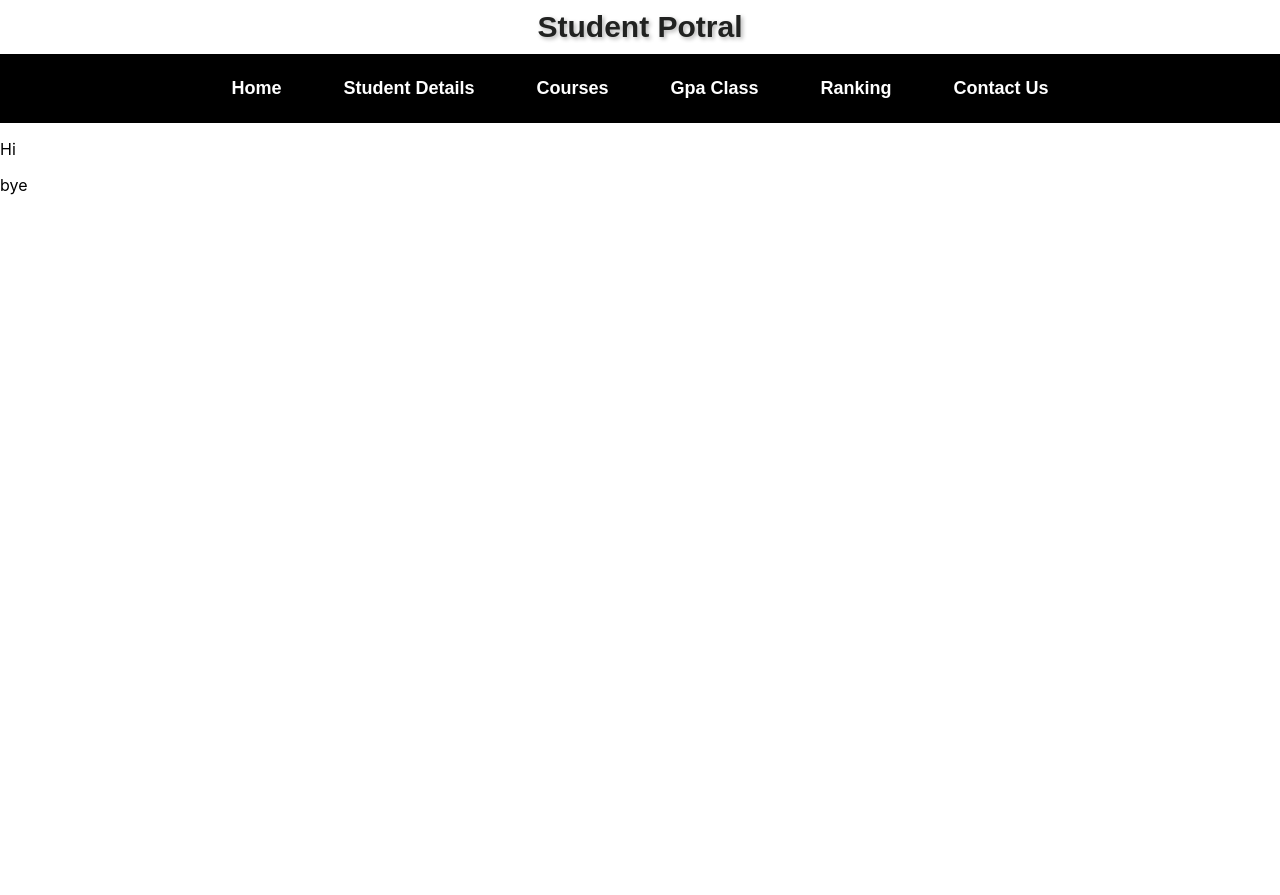
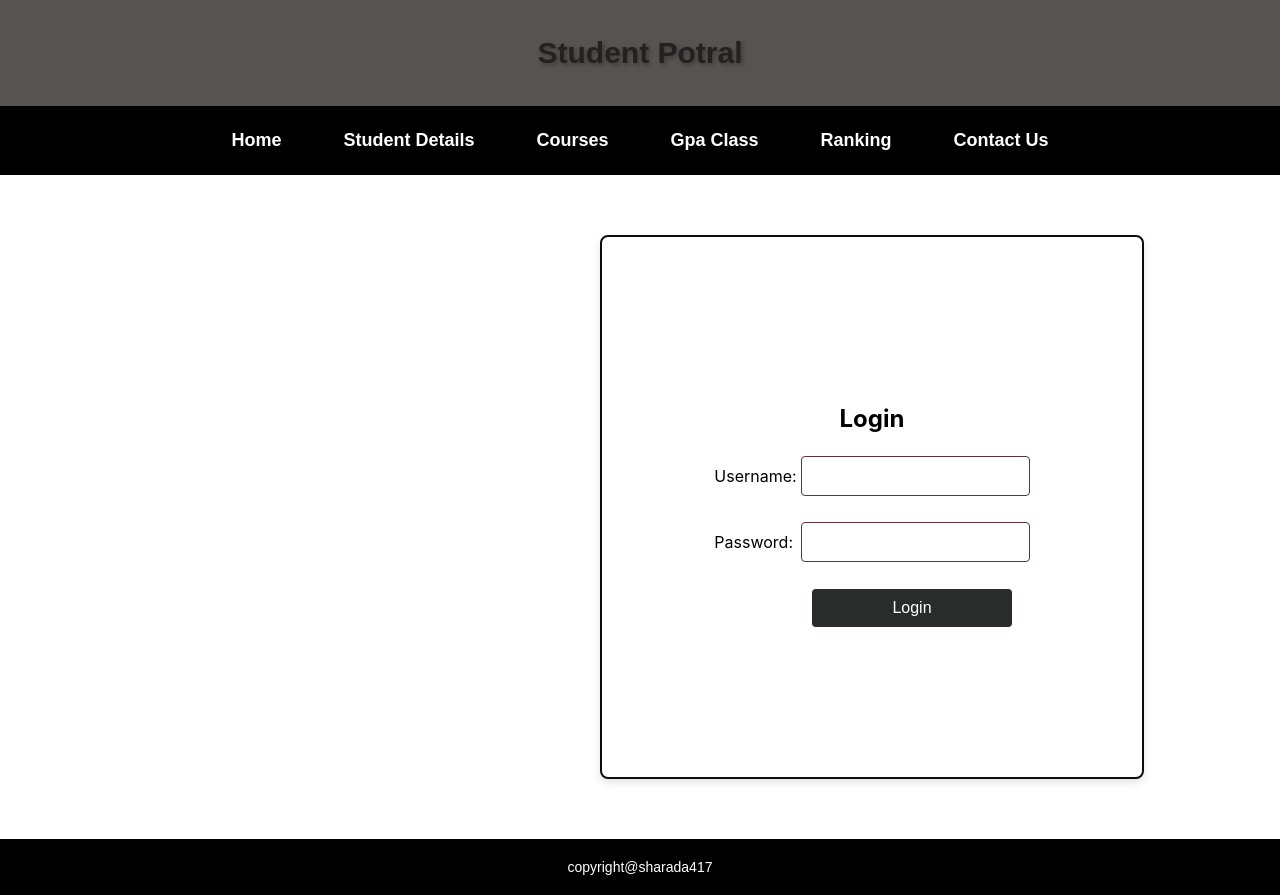
Before and after one commit to sharada0417/Student_Potral_App, a React (Create React App) app: page / in a window 1280 px wide. Before the commit the page ends 800 px from the top, so only its background shows below. Built offline with nearby package versions, Linux system fonts and the light colour scheme.

Commit message:
complete all the pages

```diff
--- a/src/components/Course.css
+++ b/src/components/Course.css
@@ -4,8 +4,10 @@
     gap: 20px;
     padding: 10px;
     margin-top: 10px;
-    margin-left: 80px;
+    margin-left: 10px;
+    margin-bottom: 10px;
     height: auto;
+    margin-right: 40px;
 }
 
 .left,
@@ -15,22 +17,35 @@
     flex-direction: column;
     gap: 20px;
     margin-left: 40px;
+    margin-top: 30px;
 }
 
 .cards-container {
     display: flex;
     flex-wrap: wrap;
-    gap: 20px;
+    gap: 20px;/* Adds a black border around the entire container */
+    padding: 20px; /* Adds padding inside the container */
+    margin-top: -30px;
+    border: 2px solid black;
 }
 
 .cards-container .card {
     flex: 0 0 calc(33.333% - 10px);
+    border: 2px solid black; /* Adds a black border around each card */
+    padding: 10px; /* Adds padding inside each card */
+    margin-left: 70px;
+    border: 2px solid black;
 }
 
-  h1 {
+.subtitles{
     align-items: baseline;
+    margin-left: 300px;
 }
 
-  .end{
+.end {
     height: 10px;
 }
+
+.endof{
+    margin-top: 90px;
+}
--- a/src/components/Course.js
+++ b/src/components/Course.js
@@ -34,8 +34,8 @@ function Course() {
     <>
       <div className="full">
         <div className="left">
-          <h1>Online Course</h1>
           <div className="cards-container">
+          <h1 className="subtitles">Online Course</h1>
             {leftCards.map((card, index) => (
               <Card
                 key={index}
@@ -50,8 +50,8 @@ function Course() {
           </div>
         </div>
         <div className="right">
-          <h1>Physical Course</h1>
           <div className="cards-container">
+          <h1 className="subtitles">Physical Course</h1>
             {rightCards.map((card, index) => (
               <Card
                 key={index}
@@ -69,7 +69,7 @@ function Course() {
       <div className="end">
 
       </div>
-      <div>
+      <div className="endof">
         <Footer />
       </div>
     </>
--- a/src/components/GpaCal.css
+++ b/src/components/GpaCal.css
@@ -40,8 +40,7 @@ form label {
     font-size: 14px;
     margin-bottom: 2px; /* Minimal space between label and input */
     text-align: left;
-    width: 100%;
-    margin-top: -10px;
+    width: 100%;        /* Ensure labels take full width */
 }
 
 /* Style the inputs */
@@ -88,3 +87,7 @@ form button:hover {
 .ordinary-gpa {
     color: red;
 }
+
+.sub-title{
+    margin-left: 1000px;
+}
--- a/src/components/GpaCal.js
+++ b/src/components/GpaCal.js
@@ -64,7 +64,7 @@ function GpaCal(){
         <>
         <div className='fulldiv'>
             <div className='studentlist'>
-            <h2><center>Student List</center></h2>
+            <h2 ><center>Student List</center></h2>
             <form onSubmit={handleSubmit}>
                 <label>Registration number: </label>
                 <input
--- a/src/components/Home.css
+++ b/src/components/Home.css
@@ -53,9 +53,9 @@
 }
 
 /* Styling for the bottom space */
-.end {
-    margin-top: 20px; /* Adds spacing from the top */
-    height: 30px; /* Sets the height of the element */
+.end {/* Adds spacing from the top */
+    height: 30px;
+    margin-bottom: -100px; /* Sets the height of the element */
 }
 
 /* Styling for the last text */
@@ -66,3 +66,7 @@
     margin-top: 20px; /* Add space at the top */
     font-family: Arial, sans-serif; /* Use a clean font */
 }
+
+.beforeend{
+    margin-top: 70px;
+}
--- a/src/components/Home.js
+++ b/src/components/Home.js
@@ -32,14 +32,15 @@ function Home(){
             </div>
             <div className="card4">
             <FaCalculator className='log4'/>
-            <p className='text4'> GPA Calculator </p>
+            <p className='text4'> GPA Class </p>
             </div>
             </div>
-            <div>
-                <p className='lasttext'>Please log in to continue  <Link to='/login'>Login</Link></p> {/* Use Link for navigation */}
+            <div className='beforeend'>
+                <p className='lasttext'>Please log in to continue  <Link to='/'>Login</Link></p> {/* Use Link for navigation */}
             </div>
-            <div className='end'></div>
+            <div className='end'>
             <Footer/>
+            </div>
         </>
     );
 }
--- /dev/null
+++ b/src/components/Login.css
@@ -0,0 +1,66 @@
+/* Medium-sized flex container to center the content with a border */
+.my-fulldiv {
+    display: flex;
+    justify-content: center; /* Centers content horizontally */
+    align-items: center; /* Centers content vertically */
+    flex-direction: column; /* Align elements vertically */
+    height: 500px; /* Set the height of the container to 80% of the viewport height */
+    width: 500px; /* Set the width to a fixed value (e.g., 500px) */
+    padding: 20px; /* Add space around the content */
+    border: 2px solid #0e0d0d; /* Adds a border around the container */
+    border-radius: 8px; /* Rounded corners for the border */
+    box-shadow: 0 4px 8px rgba(0, 0, 0, 0.1); /* Optional shadow for depth */
+}
+
+/* Title styling */
+.my-fulldiv h1 {
+    text-align: center;
+    font-size: 24px;
+    margin-bottom: 20px; /* Adds space below the title */
+}
+
+/* Form styling */
+.my-fulldiv form {
+    display: flex;
+    flex-direction: column; /* Align form elements in a column */
+    gap: 15px; /* Adds space between form fields */
+    width: 100%;
+}
+
+/* Input field and label styling */
+.my-fulldiv label {
+    font-size: 16px;
+    margin-bottom: 5px; /* Adds space between label and input */
+}
+
+.my-fulldiv input {
+    padding: 10px;
+    font-size: 16px;
+    border: 1px solid #5e3636;
+    border-radius: 4px;
+}
+
+/* Button styling */
+.my-fulldiv button {
+    width: 40%;
+    padding: 10px;
+    margin-top: 20px;
+    background-color: #292c2a;
+    color: white;
+    border: none;
+    border-radius: 4px;
+    cursor: pointer;
+    font-size: 16px;
+    margin-left: 80px; /* Increased button text size */
+}
+
+/* Button hover effect */
+.my-fulldiv button:hover {
+    background-color: #2c312c;
+}
+
+.my-outlier{
+    margin-top: 60px;
+    margin-left: 600px;
+    margin-bottom: 60px;
+}
--- a/src/components/Login.js
+++ b/src/components/Login.js
@@ -1,8 +1,51 @@
+import { useState } from "react";
+import { useNavigate } from "react-router-dom";
+import './Login.css'
+import Footer from "./Footer";
+
 function Login(){
-    return(
+    const navigate = useNavigate();
+    const [user, setUser] = useState({ username: "", pwd: "", error: "" })
+    const getTextInput =(e)=>{
+        const {name,value}=e.target;
+        setUser((prevUser)=>({
+            ...prevUser,[name]:value,
+        }))
+    }
+    const aunthenticate = () => {
+        //console.log(user);
+        if (user.username === "Admin" && user.pwd === "abc@123") {
+            setUser({ username: "", pwd: "", error: "" })
+            navigate('/home');
+        } else {
+            setUser({'error':"Please check your username and password !"})
+        }
+
+
+    }
+    return (
         <>
-        <p>Hi</p>
-        <p>bye</p>
+        <div className="my-outlier">
+        <div className="my-fulldiv">
+            <h1 >Login </h1>
+            <table>
+                <tr>
+                    <td>Username:</td>
+                    <td><input type="text" name="username"  onChange={getTextInput}/></td>
+                </tr>
+                <br/>
+                <tr>
+                    <td>Password:</td>
+                    <td><input type="password" name="pwd" onChange={getTextInput} /></td>
+                </tr>
+                <tr>
+                    <td style={{ color: 'red' }} colSpan={2}>{user.error}</td>
+                </tr>
+            </table>
+            <button onClick={aunthenticate}>Login</button>
+        </div>
+        </div>
+        <Footer/>
         </>
     );
 }
--- a/src/components/NavBar.css
+++ b/src/components/NavBar.css
@@ -1,40 +1,44 @@
+/* Header styling */
 .Header {
   font-size: 30px;
   font-weight: bold;
   color: #212221;
   text-align: center;
-  margin: 10px 0;
   font-family: 'Arial', sans-serif;
   text-shadow: 2px 2px 4px rgba(0, 0, 0, 0.3);
+  background-color: rgb(87, 83, 81); /* Background color for the header */
+  width: 100%; /* Ensure the header spans the full width */
+  padding: 3px 0; /* Padding for top and bottom */
 }
 
+/* Navbar styling */
 .navBar {
-  width: 100%;
-  background-color: black;
+  width: 100%; /* Full width of the navbar */
+  background-color: black; /* Full-width black background */
   color: white;
   text-align: center;
-  display: flex; /* Use flexbox */
-  justify-content: center; /* Center-align items horizontally */
-  padding: 10px 0; /* Add padding for better appearance */
-  gap: 20px; /* Space between items */
+  display: flex;
+  justify-content: center;
+  padding: 10px 0;
   font-family: Arial, sans-serif;
 }
 
+/* Navbar item styling */
 .navBar th {
   font-size: 18px;
   cursor: pointer;
   transition: background-color 0.3s, color 0.3s;
   list-style: none;
-  padding: 10px 30px; /* Adjust padding for uniform spacing */
+  padding: 10px 30px;
 }
 
+/* Navbar link styling */
 .navBar th a {
-  text-decoration: none; /* Remove underline */
-  color: white; /* White text */
+  text-decoration: none;
+  color: white;
 }
 
-
-
+/* Hover effect for navbar items */
 .navBar th:hover {
-  background-color: #3c413c; /* Darker background on hover */
+  background-color: #3c413c;
 }
--- a/src/components/NavBar.js
+++ b/src/components/NavBar.js
@@ -11,7 +11,9 @@ import Login from './Login';
 function NavBar(){
     return(
         <>
+        <div className='Header'>
         <p className='Header'>Student Potral</p>
+        </div>
         <Router>
         <table className="navBar">
             <tbody>
```
Lines whose indentation alone changed are shown as unchanged.
